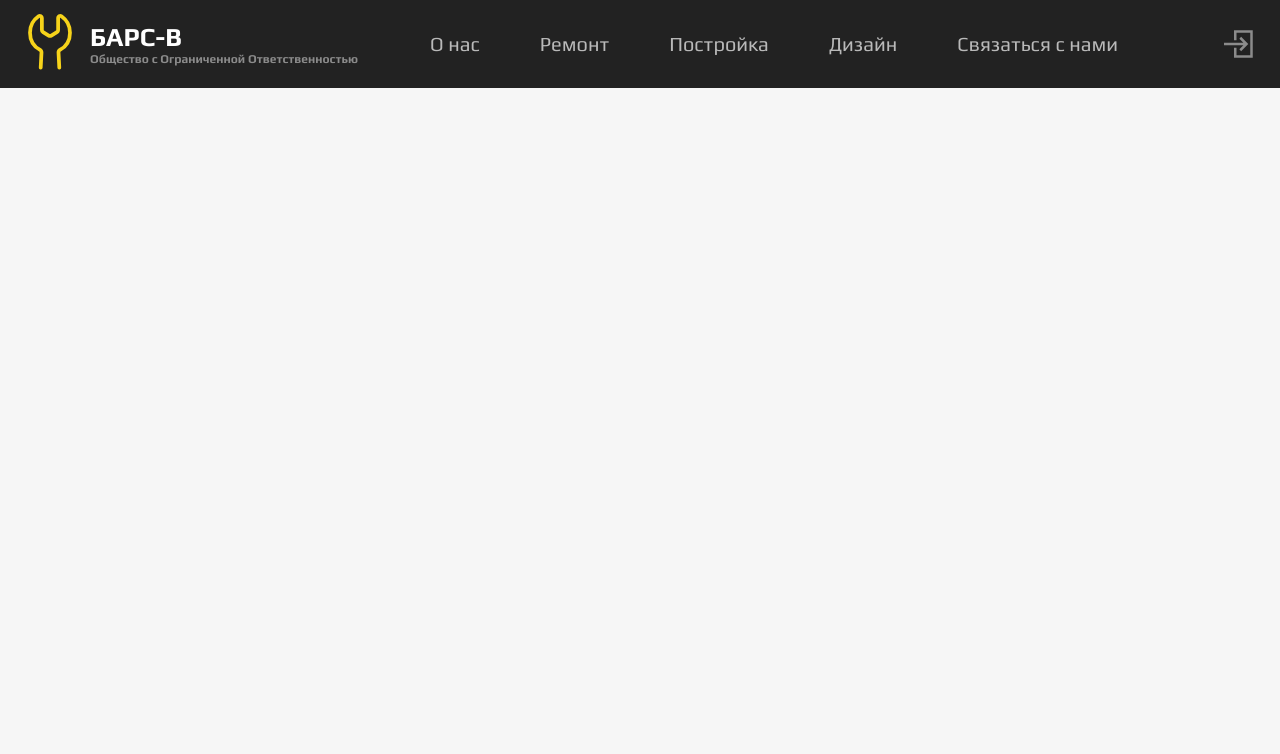
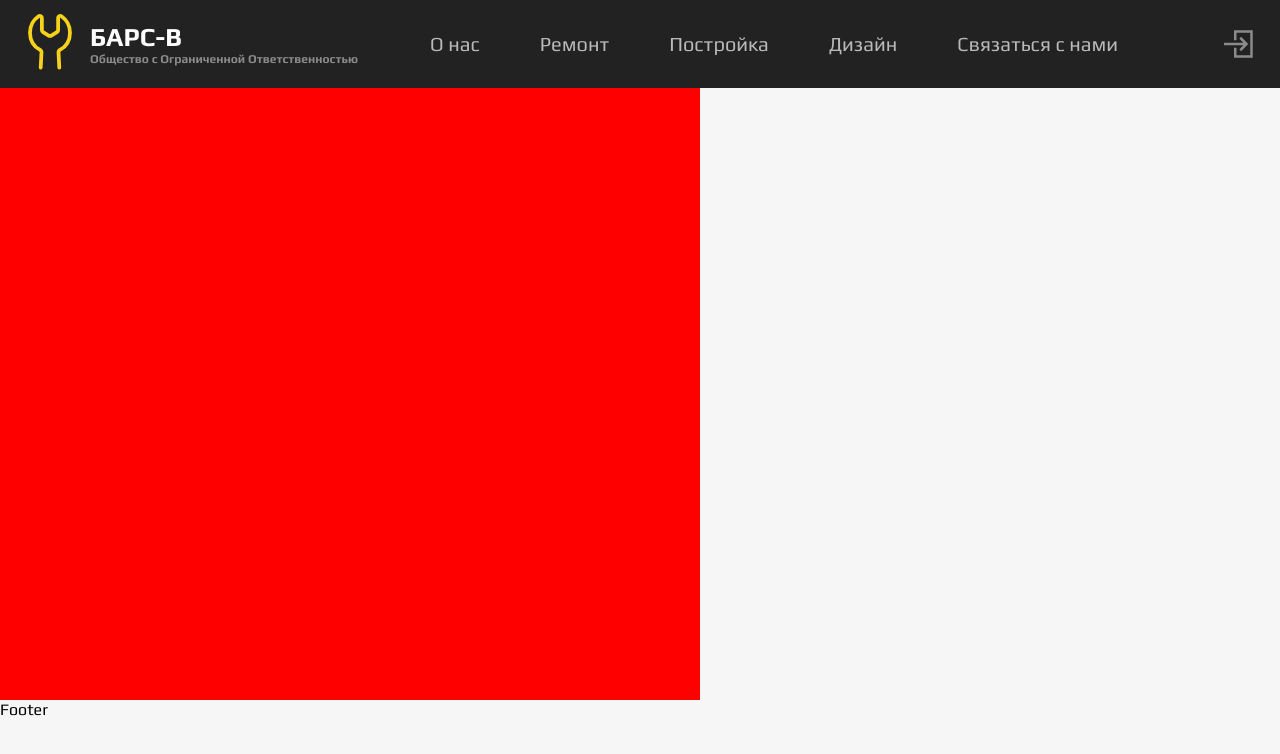
Before and after one commit to phicae4f/hardware-store, a React (Vite) app in the folder client/: page / in a window 1280 px wide. Shown: the top 754 px of the page. Built offline with nearby package versions, Linux system fonts and the light colour scheme.

Commit message:
contact-us

```diff
--- /dev/null
+++ b/client/src/components/ContactUs.tsx
@@ -0,0 +1,9 @@
+export const ContactUs = () => {
+    return (
+        <section className="contact-us">
+            <div className="container">
+                <div className="contact-us__wrapper"></div>
+            </div>
+        </section>
+    )
+}
--- a/client/src/components/Header.tsx
+++ b/client/src/components/Header.tsx
@@ -39,7 +39,6 @@ export const Header = () => {
                 </span>
               </button>
           </Link>)}
-
         </div>
       </div>
     </header>
--- a/client/src/pages/MainPage.tsx
+++ b/client/src/pages/MainPage.tsx
@@ -1,5 +1,9 @@
+import { ContactUs } from "../components/ContactUs"
+
 export const MainPage = () => {
     return (
-        <>MainPage</>
+        <>
+        <ContactUs />
+        </>
     )
 }
--- /dev/null
+++ b/client/src/scss/blocks/_contact-us.scss
@@ -0,0 +1,7 @@
+@use "../global/variables" as *;
+.contact-us {
+
+    width: 700px;
+    height: 700px;
+    background-color: red;
+}
--- a/client/src/scss/style.scss
+++ b/client/src/scss/style.scss
@@ -13,5 +13,6 @@
 @use "./blocks/header";
 @use "./blocks/auth";
 @use "./blocks/custom-input";
+@use "./blocks/contact-us";
 
 //VARIABLES
```
